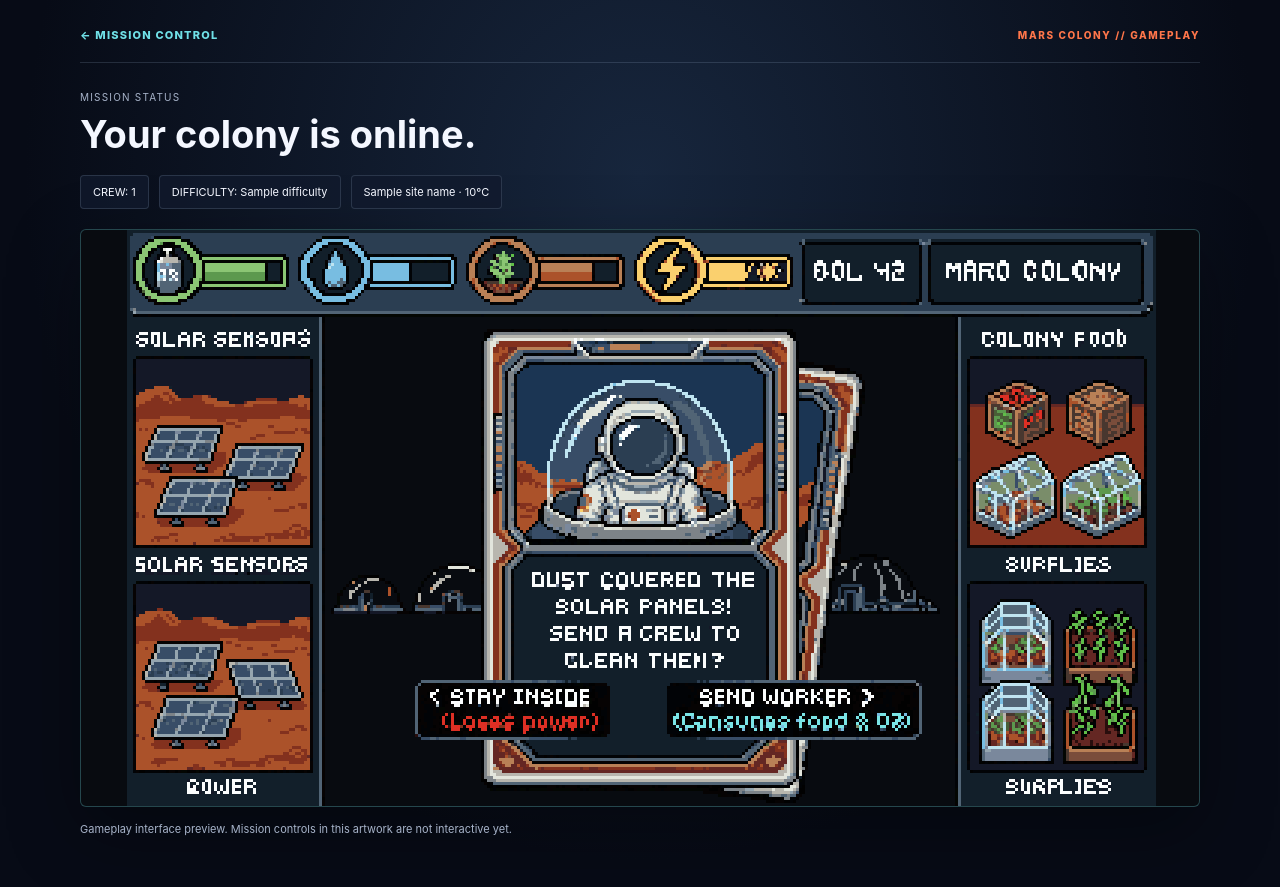
After one commit to pedrohenriquedeaquinogodoydeso-stack/NASA-space-apps-challenge, a Flask app: template templates/game.html in a window 1280 px wide. The commit adds this page. Run offline with Flask 3, Linux system fonts and the light colour scheme; the template is opened without the code that fills it: most values are stand-ins (such as "Sample title", 1, 10 or a date in 2020).

Commit message:
game model

```diff
--- /dev/null
+++ b/templates/game.html
@@ -0,0 +1,39 @@
+<!DOCTYPE html>
+<html lang="en">
+<head>
+    <meta charset="UTF-8">
+    <meta name="viewport" content="width=device-width, initial-scale=1.0">
+    <meta name="theme-color" content="#070b16">
+    <title>Mars Colony | Gameplay</title>
+</head>
+<body style="margin: 0; min-height: 100vh; color: #f4f7ff; background: radial-gradient(ellipse at 50% 20%, #17263d, #070b16 68%); font-family: Inter, ui-sans-serif, system-ui, -apple-system, BlinkMacSystemFont, 'Segoe UI', sans-serif;">
+    <main style="width: min(1120px, calc(100% - 40px)); margin: 0 auto; padding: 28px 0 48px;">
+        <header style="display: flex; justify-content: space-between; align-items: center; flex-wrap: wrap; gap: 16px; padding-bottom: 20px; border-bottom: 1px solid rgba(173, 194, 225, .17);">
+            <a href="/" style="color: #70e1e8; font-size: 11px; font-weight: 800; letter-spacing: 1.2px; text-decoration: none;">← MISSION CONTROL</a>
+            <span style="color: #ff764a; font-size: 10px; font-weight: 800; letter-spacing: 1.6px;">MARS COLONY // GAMEPLAY</span>
+        </header>
+
+        <section style="padding: 28px 0 20px;">
+            <div style="color: #a7b3c9; font-size: 10px; letter-spacing: 1.2px;">MISSION STATUS</div>
+            <h1 style="margin: 8px 0 18px; font-size: clamp(26px, 4vw, 38px);">Your colony is online.</h1>
+            <div style="display: flex; flex-wrap: wrap; gap: 10px;">
+                <span style="padding: 9px 12px; border: 1px solid rgba(173, 194, 225, .17); border-radius: 4px; background: rgba(17, 26, 45, .78); font-size: 11px;">CREW: {{ crew_size }}</span>
+                <span style="padding: 9px 12px; border: 1px solid rgba(173, 194, 225, .17); border-radius: 4px; background: rgba(17, 26, 45, .78); font-size: 11px;">DIFFICULTY: {{ difficulty }}</span>
+                <span style="padding: 9px 12px; border: 1px solid rgba(173, 194, 225, .17); border-radius: 4px; background: rgba(17, 26, 45, .78); font-size: 11px;">{{ site_name }} · {{ temperature }}°C</span>
+            </div>
+        </section>
+
+        <figure style="margin: 0; overflow: auto; border: 1px solid rgba(112, 225, 232, .28); border-radius: 6px; background: #080b10; box-shadow: 0 24px 70px rgba(0, 0, 0, .35);">
+            <img
+                src="{{ url_for('static', filename='pixellab-uma-tela-para-a-gameplay-de-um-1794665278209.png') }}"
+                alt="Pixel art Mars colony gameplay interface showing solar sensors, colony food, supplies, and mission choices"
+                style="display: block; width: min(100%, 1032px); height: auto; margin: 0 auto; image-rendering: pixelated;"
+            >
+        </figure>
+
+        <p style="margin: 14px 0 0; color: #a7b3c9; font-size: 11px; line-height: 1.6;">
+            Gameplay interface preview. Mission controls in this artwork are not interactive yet.
+        </p>
+    </main>
+</body>
+</html>
```
Also changed, not shown: templates/index.html (+25 -1 lines), templates/choosedificulty.html (added).
